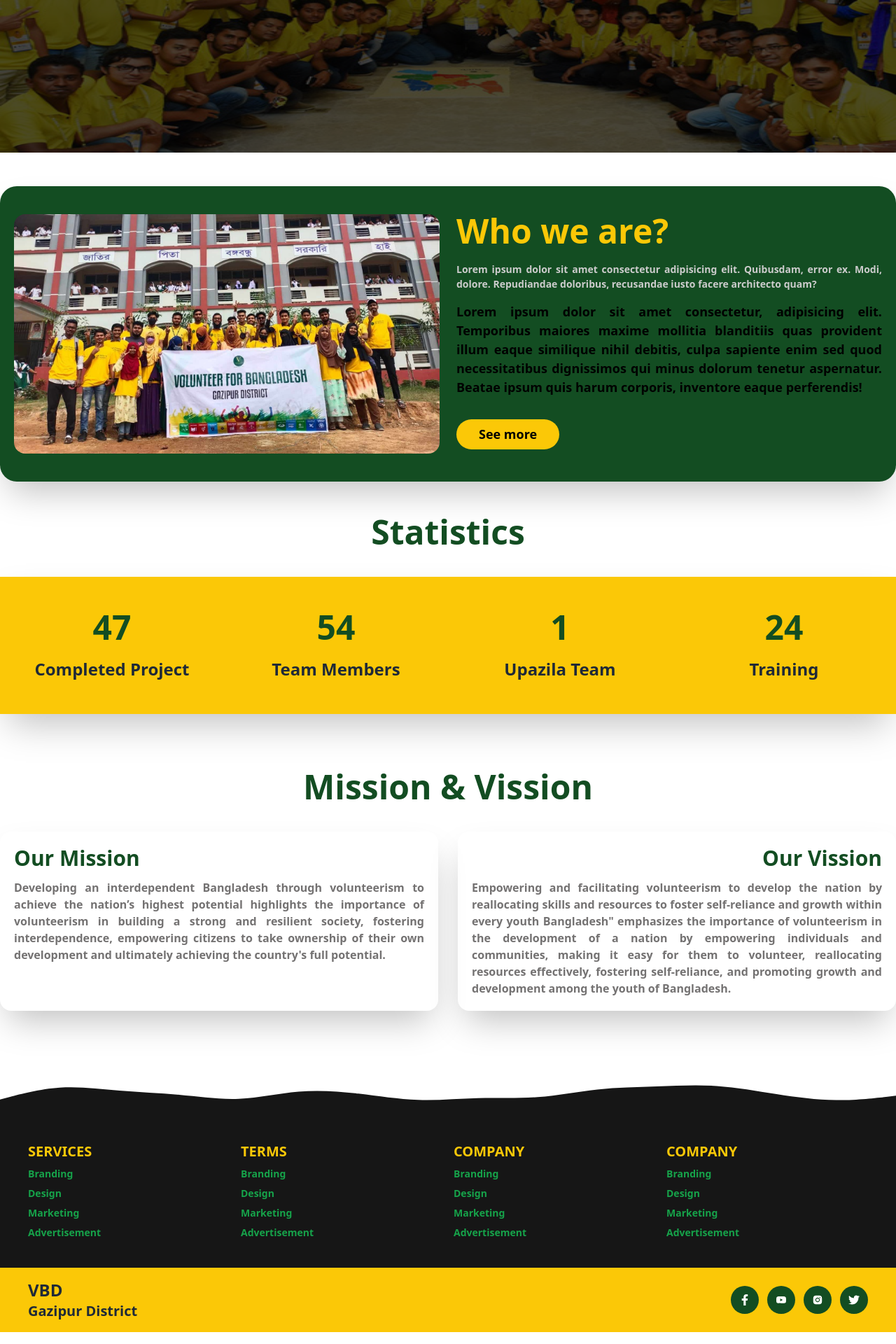
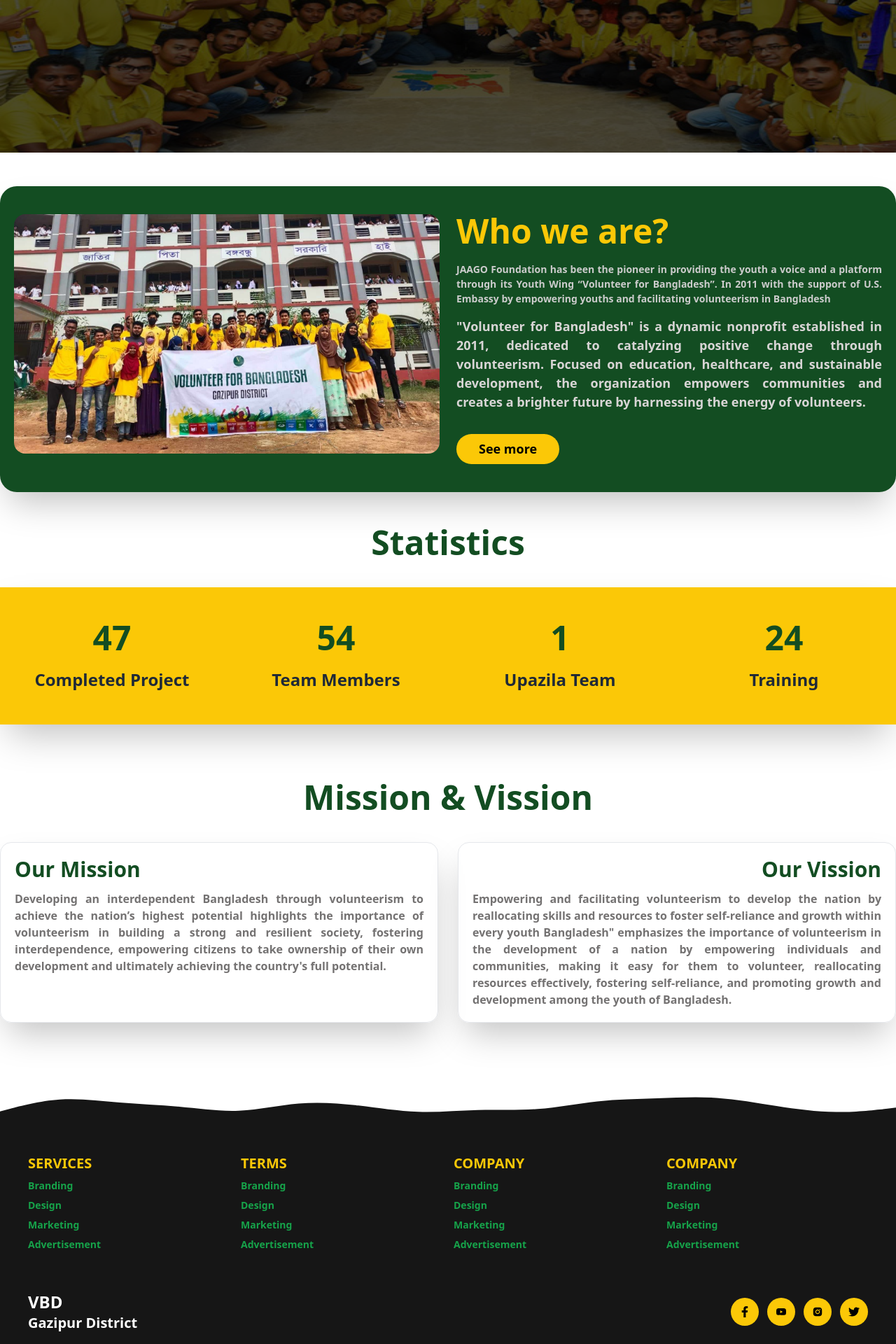
Before and after one commit to AbuRaihan1/vbd-gazipur, a React (Create React App) app: page /about in a window 1280 px wide. Shown: the part 352-2272 px from the top of the page at 70% size. Built offline with nearby package versions, Linux system fonts and the light colour scheme.

Commit message:
updated footer and aboutCompo

```diff
--- a/src/Pages/About/Mission.js
+++ b/src/Pages/About/Mission.js
@@ -7,7 +7,7 @@
         <h2>Mission & Vission</h2>
       </div>
       <div className="grid lg:grid-cols-2 mb-20 mt-10 gap-7">
-        <div className="rounded-2xl shadow-2xl p-5">
+        <div className="rounded-2xl shadow-2xl p-5  border border-card">
           <h2 className="text-secondary font-bold lg:text-3xl text-2xl mb-3">
             Our Mission
           </h2>
@@ -20,7 +20,7 @@
           </p>
         </div>
 
-        <div className="rounded-2xl shadow-2xl p-5">
+        <div className="rounded-2xl shadow-2xl p-5 border border-card">
           <h2 className="text-secondary font-bold lg:text-3xl text-2xl mb-3 lg:text-right">
             Our Vission
           </h2>
--- a/src/Pages/Shared/Footer/Footer.js
+++ b/src/Pages/Shared/Footer/Footer.js
@@ -69,24 +69,24 @@
           </Link>
         </div>
       </footer>
-      <div className="px-10 py-4 bg-primary flex items-center justify-between">
+      <div className="px-10 py-4 bg-[#161616] flex items-center justify-between">
         <div>
-          <span className="font-bold text-2xl">VBD</span> <br />
-          <span className="font-bold text-xl">Gazipur District</span>
+          <span className="font-bold text-2xl text-white">VBD</span> <br />
+          <span className="font-bold text-xl text-white">Gazipur District</span>
         </div>
 
         <div className="flex gap-3">
           <Link
             to="https://www.facebook.com/groups/241233189259725"
             target="_blank"
-            className="bg-secondary rounded-full text-white hover:bg-green-700 duration-200 p-3"
+            className="hover:bg-secondary rounded-full hover:text-white bg-primary text-black duration-200 p-3"
           >
             <FaFacebookF />
           </Link>
           <Link
             to="#"
             // target="_blank"
-            className="bg-secondary rounded-full text-white hover:bg-green-700 duration-200 p-3"
+            className="hover:bg-secondary rounded-full hover:text-white bg-primary text-black duration-200 p-3"
           >
             <AiFillYoutube />
           </Link>
@@ -94,7 +94,7 @@
           <Link
             to="#"
             // target="_blank"
-            className="bg-secondary rounded-full text-white hover:bg-green-700 duration-200 p-3"
+            className="hover:bg-secondary rounded-full hover:text-white bg-primary text-black duration-200 p-3"
           >
             <AiFillInstagram />
           </Link>
@@ -102,7 +102,7 @@
           <Link
             to="#"
             // target="_blank"
-            className="bg-secondary rounded-full text-white hover:bg-green-700 duration-200 p-3"
+            className="hover:bg-secondary rounded-full hover:text-white bg-primary text-black duration-200 p-3"
           >
             <FaTwitter />
           </Link>
--- a/src/components/AboutCompo/AboutCompo.js
+++ b/src/components/AboutCompo/AboutCompo.js
@@ -26,17 +26,18 @@
               Who we are?
             </h2>
             <p className="mb-4 text-justify text-[#CCCCCC] font-semibold text-[14px]">
-              Lorem ipsum dolor sit amet consectetur adipisicing elit.
-              Quibusdam, error ex. Modi, dolore. Repudiandae doloribus,
-              recusandae iusto facere architecto quam?
+              JAAGO Foundation has been the pioneer in providing the youth a
+              voice and a platform through its Youth Wing “Volunteer for
+              Bangladesh”. In 2011 with the support of U.S. Embassy by
+              empowering youths and facilitating volunteerism in Bangladesh
             </p>
 
-            <p className="text-justify text-black font-semibold text-[18px]">
-              Lorem ipsum dolor sit amet consectetur, adipisicing elit.
-              Temporibus maiores maxime mollitia blanditiis quas provident illum
-              eaque similique nihil debitis, culpa sapiente enim sed quod
-              necessitatibus dignissimos qui minus dolorum tenetur aspernatur.
-              Beatae ipsum quis harum corporis, inventore eaque perferendis!
+            <p className="text-justify text-[#d8d5d5] font-semibold text-[18px]">
+              "Volunteer for Bangladesh" is a dynamic nonprofit established in
+              2011, dedicated to catalyzing positive change through
+              volunteerism. Focused on education, healthcare, and sustainable
+              development, the organization empowers communities and creates a
+              brighter future by harnessing the energy of volunteers.
             </p>
             <Link to="/about">
               <button className="primary-button mt-8 ">See more</button>
```
